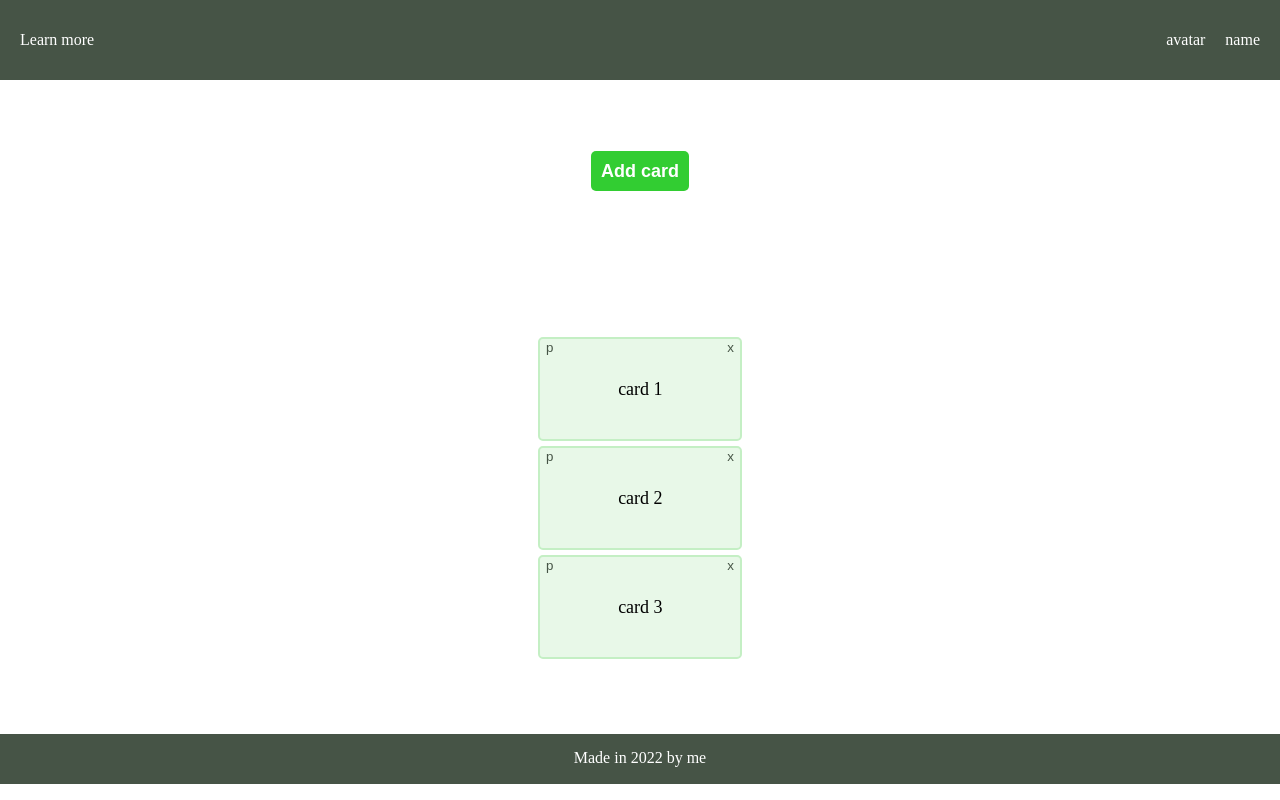
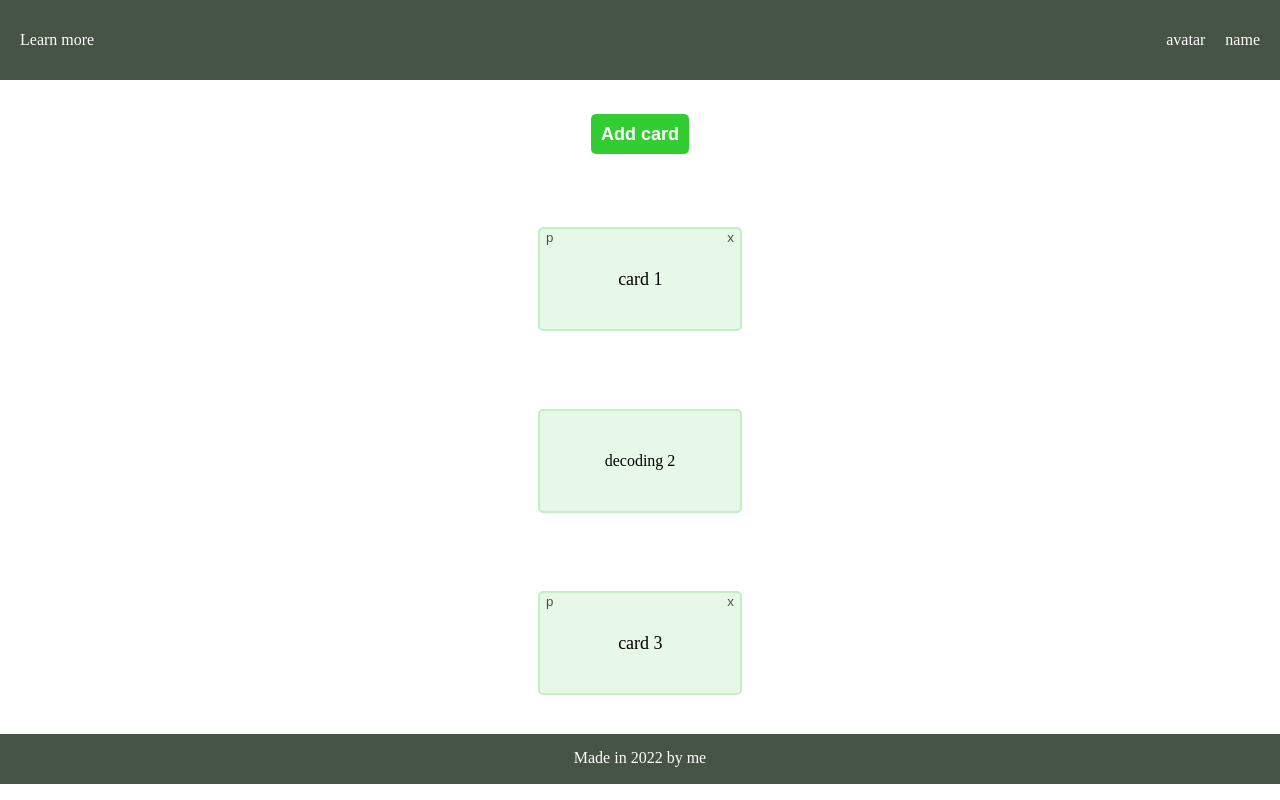
Before and after one commit to AnastasiaTshnkva/LearnMore-ReactJS, a React app: page / in a window 1280 px wide. Built offline with nearby package versions, Linux system fonts and the light colour scheme.

Commit message:
add switch to memoryCard

```diff
--- a/src/Components/MemoryCard/CardBackSide.jsx
+++ b/src/Components/MemoryCard/CardBackSide.jsx
@@ -0,0 +1,30 @@
+import React from "react";
+import styled from 'styled-components';
+
+const StyledCardBackSide = styled.div`
+  display: flex;
+  position: relative;
+  justify-content: center;
+  align-items: center;
+  width: 100%;
+  .memoryCard__decoding {
+    font-size: 16px;
+    line-height: 18px;
+  }
+`
+
+class CardBackSide extends React.PureComponent {
+    constructor(props) {
+        super(props);
+    }
+
+    render() {
+        return(
+            <StyledCardBackSide>
+                <p className={'memoryCard__decoding'}>{this.props.cardDecoding}</p>
+            </StyledCardBackSide>
+        )
+    }
+}
+
+export default CardBackSide;
--- a/src/Components/MemoryCard/CardFrontSide.jsx
+++ b/src/Components/MemoryCard/CardFrontSide.jsx
@@ -1,7 +1,5 @@
 import React from "react";
 import styled from 'styled-components';
-import { CARD_STATUS } from "../../constants/cardStatus";
-import { CARDS_DATA } from "../../constants/cardsData";
 
 
 const StyledCardFrontSide = styled.div`
@@ -21,7 +19,6 @@ const StyledCardFrontSide = styled.div`
     font-weight: 400;
     align-self: center;
   }
-    }
 `
 
 class CardFrontSide extends React.PureComponent {
@@ -32,11 +29,9 @@ class CardFrontSide extends React.PureComponent {
     render() {
         return(
             <StyledCardFrontSide>
-                <div className={'memoryCard__front-side'}>
                 <button type={'button'} className={'memoryCard__edit-but'}>p</button>
                 <h2 className={'memoryCard__name'}>{this.props.cardName}</h2>
                 <button type={'button'} className={'memoryCard__cross-but'}>x</button>
-                </div>
             </StyledCardFrontSide>
         )
     }
--- a/src/Components/MemoryCard/MemoryCard.jsx
+++ b/src/Components/MemoryCard/MemoryCard.jsx
@@ -3,10 +3,10 @@ import styled from 'styled-components';
 import { CARD_STATUS } from "../../constants/cardStatus";
 import { CARDS_DATA } from "../../constants/cardsData";
 import CardFrontSide from "./CardFrontSide";
+import CardBackSide from "./CardBackSide";
 
 
 const StyledMemoryCard = styled.div`
-  .memoryCard {
     margin: 5px auto;
     height: 100px;
     width: 200px;
@@ -28,76 +28,56 @@ const StyledMemoryCard = styled.div`
     flex-direction: column;
     justify-content: space-around;
     align-items: center;
-    //&:hover {
-    //  background-color: #d1f3d1;
-    //  transform: rotate3d(0, 1, 0, 180deg);
-    //  transition-duration: 0.8s;
-    //}
-    .memoryCard__front-side {
-      display: flex;
-      justify-content: space-between;
-      align-items: start;
-      width: 100%;
-      height: 100%;
-      .memoryCard__edit-but, .memoryCard__cross-but {
-        background-color: transparent;
-        border: none;
-        color: rgb(70, 84, 70);
-      }
-      .memoryCard__name {
-        font-size: 18px;
-        line-height: 20px;
-        font-weight: 400;
-        align-self: center;
-      }
+    &:active {
+      background-color: #d1f3d1;
+      transform: rotate3d(0, 1, 0, 180deg);
+      transition-duration: 0.8s;
     }
-    .memoryCard__back-side {
-      display: none;
-      position: absolute;
-      justify-content: center;
-      align-items: center;
-      width: 100%;
-      .memoryCard__decoding {
-        font-size: 16px;
-        line-height: 18px;
-      }
-    }
-    .visible {
-      display: flex;
-      position: relative;
-    }
-    .hidden {
-      display: none;
-      position: absolute;
-    }
-  }
 `
 
 class MemoryCard extends React.PureComponent {
     constructor(props) {
         super(props);
+    }
 
-        this.state = {
-            name: 'name',
-            decoding: 'decoding',
+
+    changeCondition() {
+        return
+        if(CARDS_DATA.condition === 'front'){
+            CARDS_DATA.condition = 'back';
+            console.log(CARDS_DATA.condition)
+        } else if (CARDS_DATA.condition === 'back') {
+            CARDS_DATA.condition = 'front';
+            console.log(CARDS_DATA.condition)
         }
+
     }
 
     render() {
         return(
-            <StyledMemoryCard>
-                {CARDS_DATA.map((data, index) => {
-                    console.log(data);
-                    return(
-                        <div className={'memoryCard'} key={index}>
-                            <CardFrontSide cardName={data.cardName}/>
-                            <div className={'memoryCard__back-side'}>
-                                <p className={'memoryCard__decoding'}>{data.cardDecoding}</p>
-                            </div>
-                        </div>
-                    )
-                })}
-            </StyledMemoryCard>
+            CARDS_DATA.map((data, index) => {
+                console.log(data.condition);
+                switch (data.condition) {
+                    case 'front' :
+                        return (
+                            <StyledMemoryCard key={index} onClick={e => {console.log(data.condition)}}>
+                                <CardFrontSide cardName={data.cardName}/>
+                            </StyledMemoryCard>
+                        );
+                    case 'back' :
+                        return (
+                            <StyledMemoryCard key={index}>
+                                <CardBackSide cardDecoding={data.cardDecoding}/>
+                            </StyledMemoryCard>
+                        );
+                    default :
+                        return (
+                            <StyledMemoryCard key={index}>
+                                <CardFrontSide cardName={data.cardName}/>
+                            </StyledMemoryCard>
+                        )
+                }
+            })
         )
     }
 }
--- a/src/constants/cardsData.js
+++ b/src/constants/cardsData.js
@@ -1,5 +1,5 @@
 export const CARDS_DATA = [
-        {cardName: 'card 1', cardDecoding: 'decoding 1', condition: 'front'},
-        {cardName: 'card 2', cardDecoding: 'decoding 2', condition: 'front'},
-        {cardName: 'card 3', cardDecoding: 'decoding 3', condition: 'front'}
+        {id: '1', cardName: 'card 1', cardDecoding: 'decoding 1', condition: 'front'},
+        {id: '2', cardName: 'card 2', cardDecoding: 'decoding 2', condition: 'back'},
+        {id: '3', cardName: 'card 3', cardDecoding: 'decoding 3', condition: 'front'}
 ];
```
Lines whose indentation alone changed are shown as unchanged.
